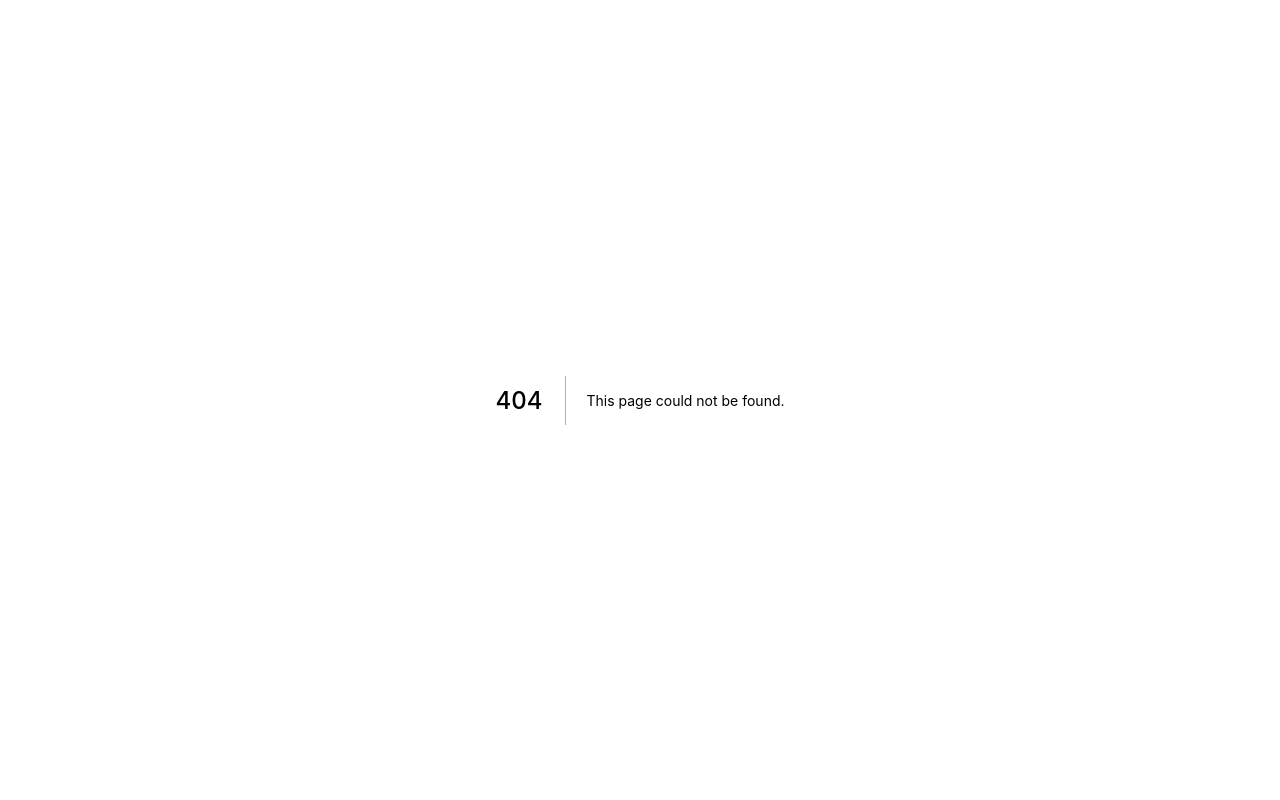
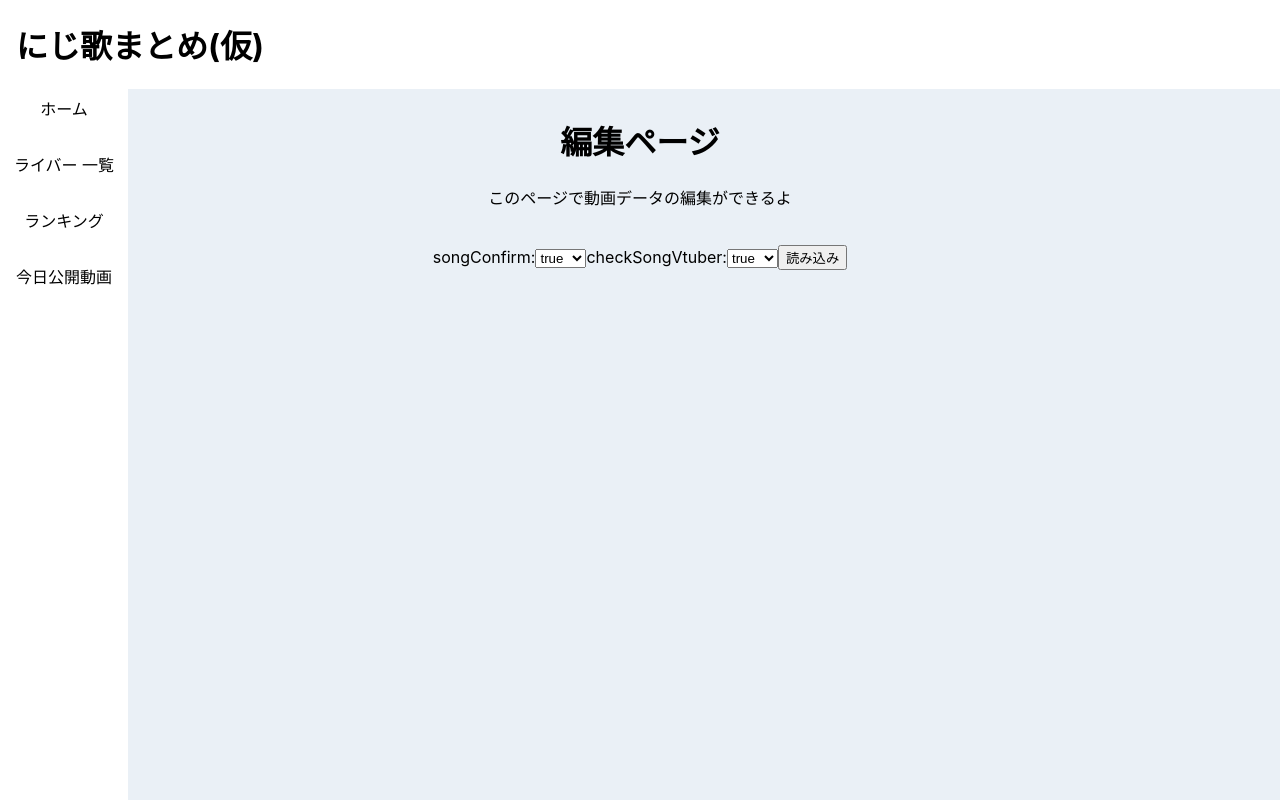
Before and after one commit to aopontann/nijisanji-songs-client, a Next.js app: page /editor in a window 1280 px wide. Before the commit this address had no page. Built offline with nearby package versions, Linux system fonts and the light colour scheme.

Commit message:
create editor

```diff
--- /dev/null
+++ b/pages/editor/index.js
@@ -0,0 +1,92 @@
+import styled from "styled-components";
+import Layout from "../../components/Layout";
+import { useState } from "react";
+
+const H1 = styled.h1`
+  text-align: center;
+`;
+const Ul = styled.div`
+  display: flex;
+  flex-direction: column;
+  flex-wrap: wrap;
+  list-style: none;
+  align-items: center;
+`;
+const Video = styled.li`
+  display: flex;
+  background-color: white;
+  border-radius: 20px;
+  margin-top: 0.5rem;
+  width: 40rem;
+`;
+const Img = styled.img`
+  margin: 1rem;
+`;
+const VideoControl = styled.div`
+  display: flex;
+  flex-direction: column;
+`;
+
+let search_songConfirm = true;
+let search_checkSongVtuber = true;
+
+export default function Edit() {
+  const Address = "http://localhost:8081";
+  const [videos, setVideo] = useState([]);
+
+  const get_videos = async() => {
+    const params = {
+      songConfirm: search_songConfirm,
+      checkSongVtuber: search_checkSongVtuber,
+      maxResults: 10,
+      page: 1,
+    };
+    const query = new URLSearchParams(params);
+    const res = await fetch(`${Address}/videos?${query}`, {
+      method: "GET",
+    });
+    const data = await res.json();
+    console.log("data", data);
+    setVideo([...data]);
+  };
+  const delete_videos = async() => {
+
+  }
+
+  return (
+    <Layout>
+      <H1>編集ページ</H1>
+      <p>このページで動画データの編集ができるよ</p>
+      <br />
+      songConfirm:
+      <select onChange={(e) => { search_songConfirm = e.target.value == "true" ? true : false }}>
+        <option value={search_songConfirm ? "true" : "false"}>{search_songConfirm ? "true" : "false"}</option>
+        <option value={search_songConfirm ? "false" : "true"}>{search_songConfirm ? "false" : "true"}</option>
+      </select>
+      checkSongVtuber:
+      <select onChange={(e) => { search_checkSongVtuber = e.target.value == "true" ? true : false}}>
+        <option value={search_checkSongVtuber ? "true" : "false"}>{search_checkSongVtuber ? "true" : "false"}</option>
+        <option value={search_checkSongVtuber ? "false" : "true"}>{search_checkSongVtuber ? "false" : "true"}</option>
+      </select>
+      <button onClick={get_videos}>読み込み</button>
+      <Ul>
+        {videos.map((dt) => {
+          return (
+            <Video>
+              <a
+                target="_blank"
+                href={`https://www.youtube.com/watch?v=${dt.id}`}
+              >
+                <Img src={dt.thumbnail.medium} />
+              </a>
+              <VideoControl>
+                <p>{dt.title}</p>
+                <p>削除</p>
+              </VideoControl>
+            </Video>
+          )
+        })}
+      </Ul>
+    </Layout>
+  );
+}
```
